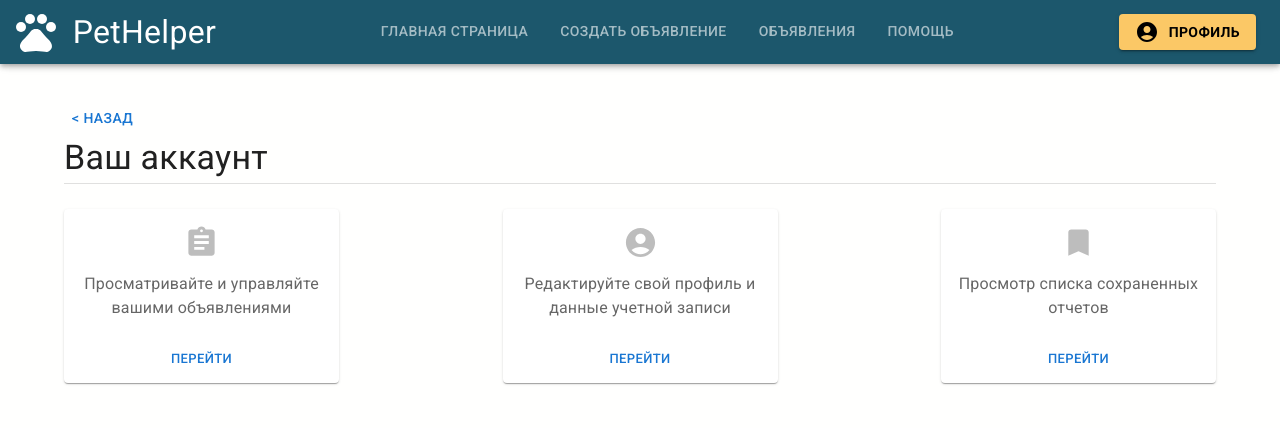
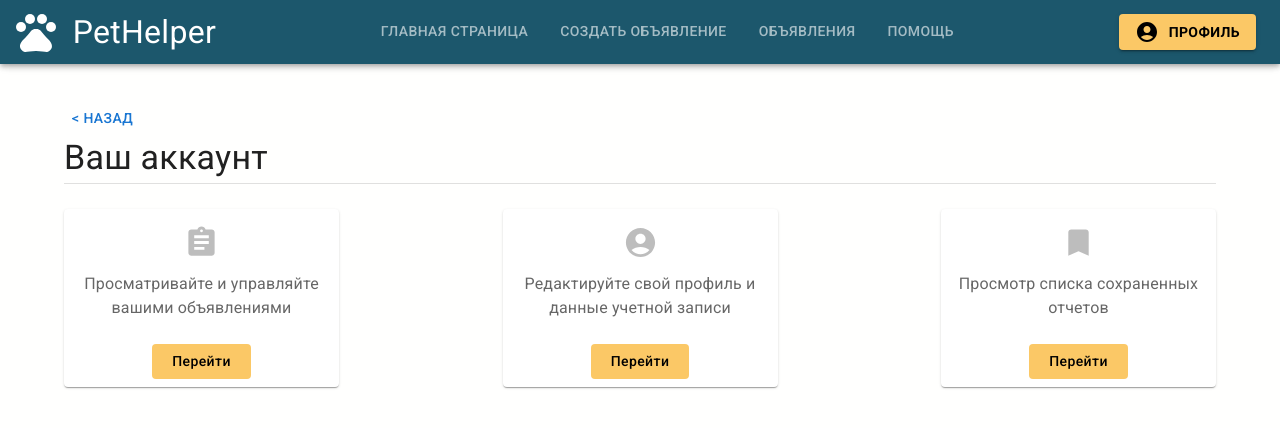
Before and after one commit to bugaichuk01/Reactjs-PetHelper, a React (Create React App) app: page /profile in a window 1280 px wide. Shown: the top 428 px of the page. Built offline with nearby package versions, Linux system fonts and the light colour scheme; sample sign-in values are in the browser's storage.

Commit message:
Change Button

```diff
--- a/src/components/profile-card/ProfileCard.jsx
+++ b/src/components/profile-card/ProfileCard.jsx
@@ -13,7 +13,15 @@ function ProfileCard({text, icon, link}) {
             </CardContent>
             <CardActions sx={{display: 'flex', justifyContent: 'center'}}>
                 <Link to={`${link}`}>
-                    <Button size="small">Перейти</Button>
+                    <Button sx={{
+                        textTransform: 'none',
+                        padding: '5px 20px 5px 20px',
+                        backgroundColor: '#fbc866',
+                        color: '#000',
+                        '&:hover': {
+                            backgroundColor: '#fbc866'
+                        }
+                    }}>Перейти</Button>
                 </Link>
             </CardActions>
         </Card>
```
